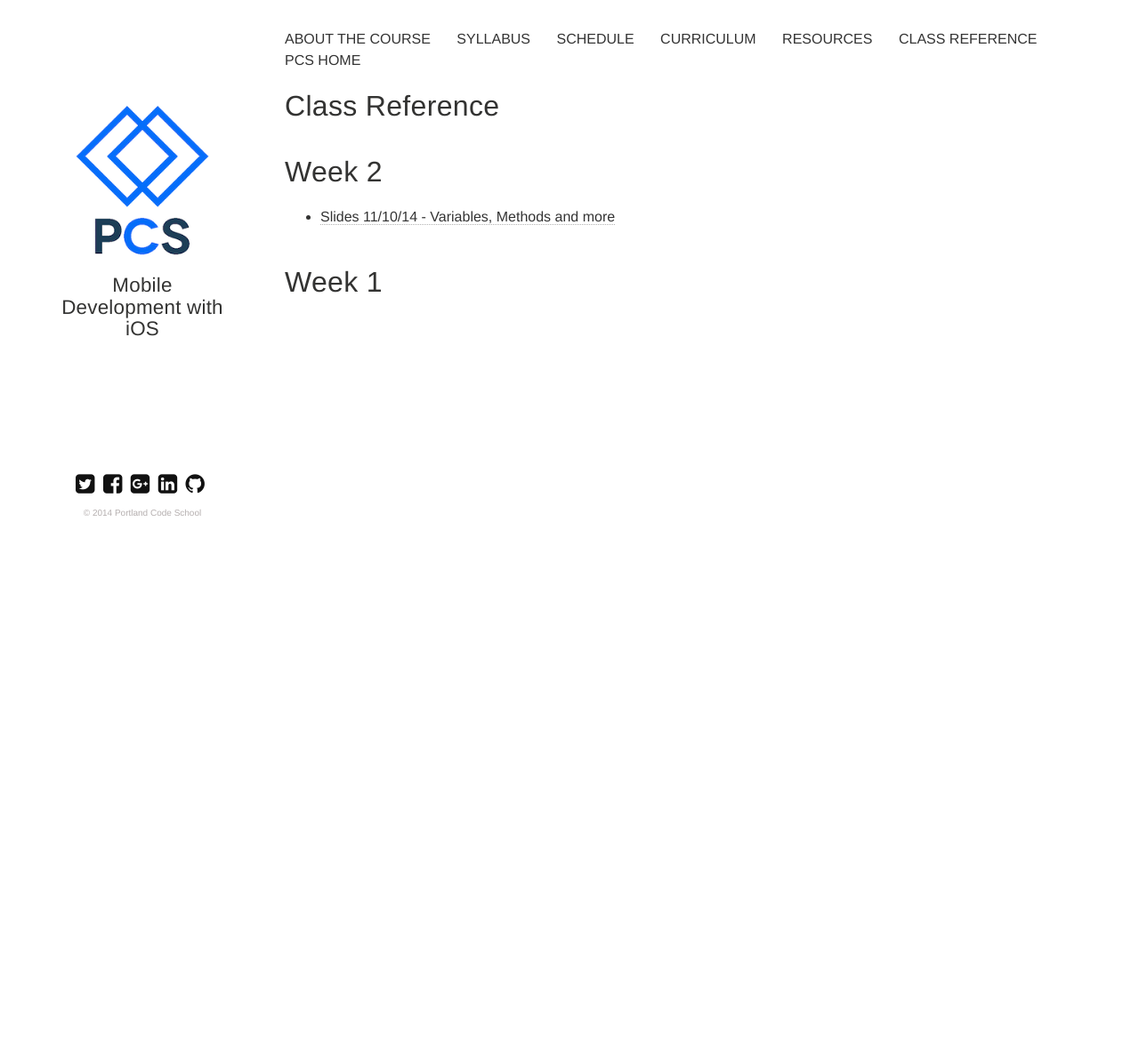
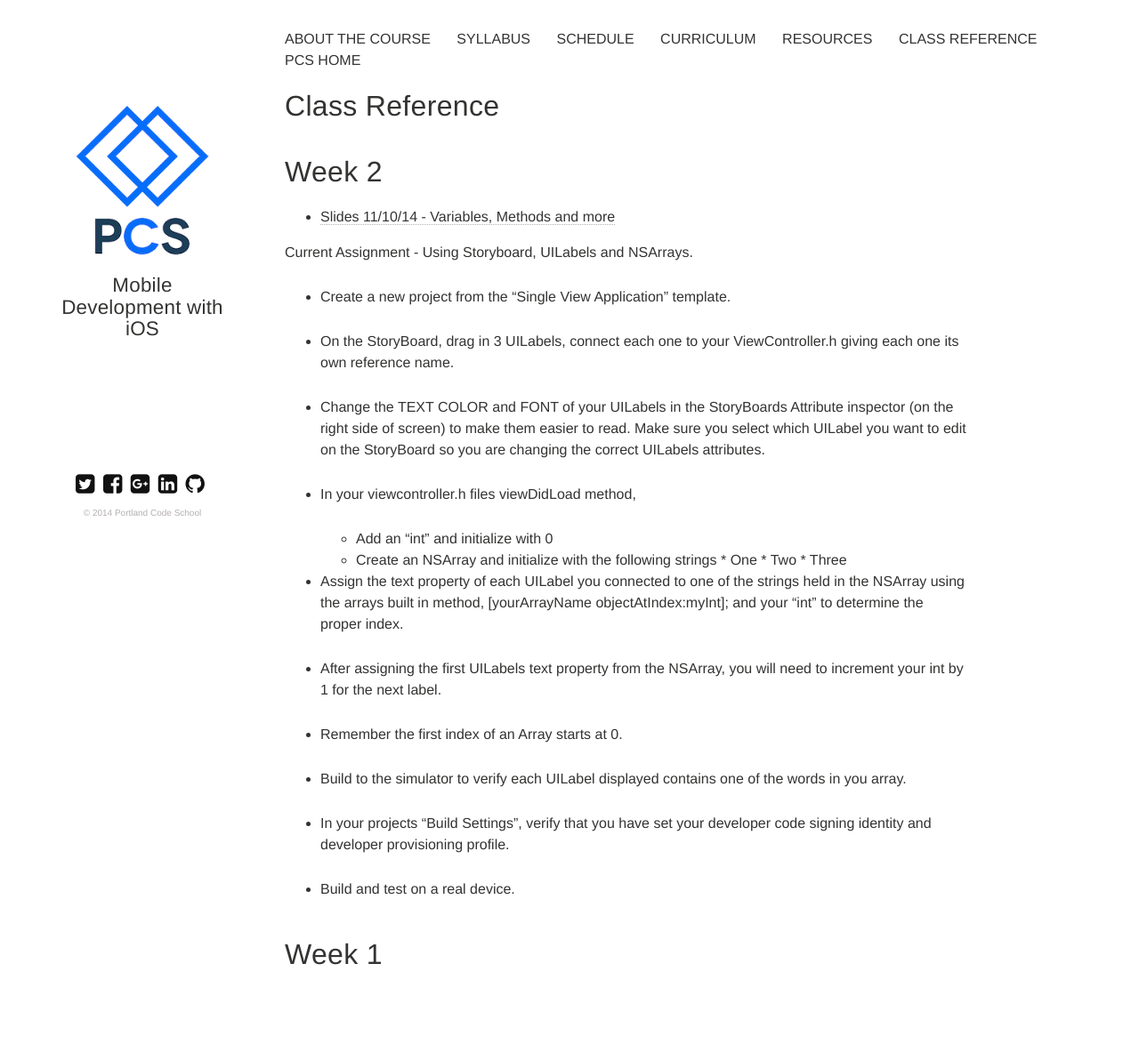
Before and after one commit to portlandcodeschool/ios, a Jekyll site: the page built from reference.md, in a window 1280 px wide. Shown: the whole page at 89% size. Built offline with Jekyll 4.4.1, drawn with Linux system fonts in a browser that asks for light colours; nearby versions of some CDN libraries; before the commit the page ends 900 px from its top, so only the background shows below that.

Commit message:
Added Class_3 Assignment information.

```diff
--- a/reference.md
+++ b/reference.md
@@ -8,4 +8,32 @@ tags: [reference]
 # Week 2
 * [Slides 11/10/14 - Variables, Methods and more](https://docs.google.com/presentation/d/1OECBtnPFaUFNtPXx55SBDhPsVGlKWU3VxNF5L52C8N4/edit#slide=id.g46d2eb907_15)
 
+Current Assignment - Using Storyboard, UILabels and NSArrays.
+* Create a new project from the “Single View Application” template.
+
+* On the StoryBoard, drag in 3 UILabels, connect each one to your ViewController.h giving each one its own reference name.
+
+* Change the TEXT COLOR and FONT of your UILabels in the StoryBoards Attribute inspector (on the right side of screen) to make them easier to read. Make sure you select which UILabel you want to edit on the StoryBoard so you are changing the correct UILabels attributes.
+
+* In your viewcontroller.h files viewDidLoad method,
+
+    * Add an “int” and initialize with 0
+    * Create an NSArray and initialize with the following strings
+		  * One
+		  * Two
+		  * Three
+
+* Assign the text property of each UILabel you connected to one of the strings held in the NSArray using the arrays built in method, [yourArrayName objectAtIndex:myInt]; and your “int” to determine the proper index.
+
+* After assigning the first UILabels text property from the NSArray, you will need to increment your int by 1 for the next label.
+
+* Remember the first index of an Array starts at 0.
+
+* Build to the simulator to verify each UILabel displayed contains one of the words in you array.
+
+* In your projects “Build Settings”, verify that you have set your developer code signing identity and developer provisioning profile.
+
+* Build and test on a real device.
+
+
 # Week 1
```
